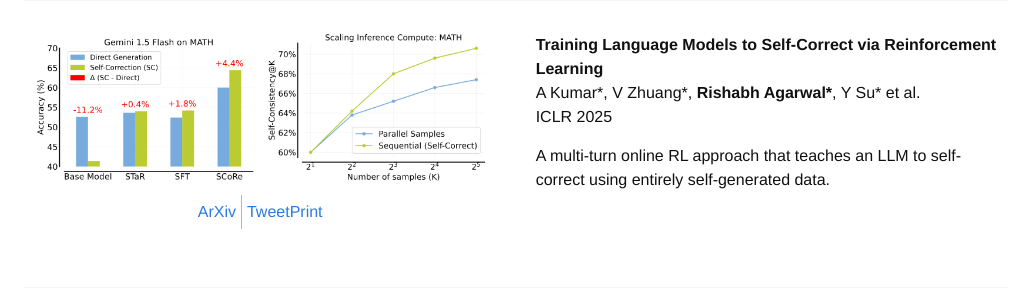
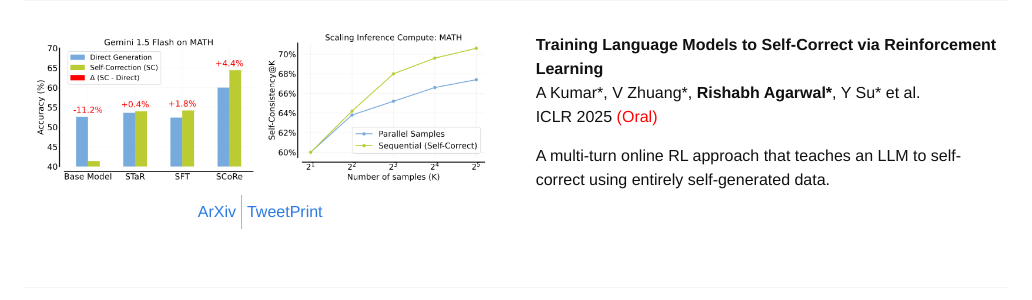
Before and after one commit to agarwl/agarwl.github.io, a Jekyll site: the page built from research.html, in a window 1280 px wide and 900 px high, scrolled down 2196 px. Shown: the part 152-452 px from the top of the window, without its empty margins (124-1156 px from the left). Built offline with Jekyll 4.4.1, drawn with Linux system fonts in a browser that asks for light colours; nearby versions of some CDN libraries; some web fonts are replaced; a style sheet for code colours, icons or effects is not loaded.

Commit message:
Update research.html

```diff
--- a/research.html
+++ b/research.html
@@ -131,7 +131,7 @@
 
     <div class="six columns">
       <b> Training Language Models to Self-Correct via Reinforcement Learning </b>
-      <p> A Kumar*, V Zhuang*, <b>Rishabh Agarwal*</b>, Y Su* et al. <br/> ICLR 2025 </p>
+      <p> A Kumar*, V Zhuang*, <b>Rishabh Agarwal*</b>, Y Su* et al. <br/> ICLR 2025 <span style='color:red'>(Oral) </span> </p>
       <p> A multi-turn online RL approach that teaches an LLM to self-correct using entirely self-generated data. </p>
     </div>
   </div>
```
